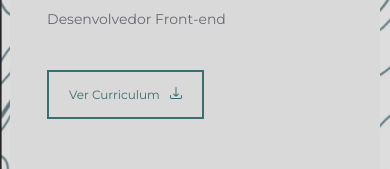
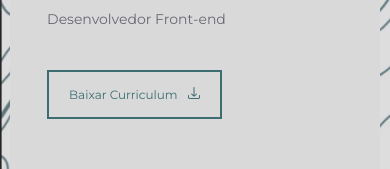
Before and after one commit to vinisooo/vinicius-lira-portfolio, a React (Create React App) app: page / in a window 390 px wide. Shown: the part 452-621 px from the top of the page. Built offline with nearby package versions, Linux system fonts and the light colour scheme; a web font is replaced by a local one.

Commit message:
fix: adjusts title responsivity

```diff
--- a/src/Styles/GlobalStyles.js
+++ b/src/Styles/GlobalStyles.js
@@ -31,6 +31,7 @@ export const GlobalStyles = createGlobalStyle`
         line-height: 1;
         font-family: 'Montserrat', sans-serif;
     }
+
 
     ol, ul {
         list-style: none;
--- a/src/components/Header/index.jsx
+++ b/src/components/Header/index.jsx
@@ -28,8 +28,8 @@ const Header = () => {
                         </div>
 
                         <p>Desenvolvedor Front-end</p>
-                        <LinkDefault href="https://drive.google.com/file/d/1XZ-HsKv159L_zSAen3YjD2B1mGZ3Xucw/view?usp=sharing">
-                            Ver Curriculum
+                        <LinkDefault href="https://drive.google.com/file/d/1x1EBWuns5XjEU6EsM8Ht6O5AjMwF6r_L/view?usp=sharing">
+                            Baixar Curriculum
                             <img src={downloadIcon} />
                         </LinkDefault>
 
--- a/src/components/Header/styled.js
+++ b/src/components/Header/styled.js
@@ -78,6 +78,12 @@ export const StyledHeader = styled.header `
             border-right: 5px solid ${props => props.theme.colorText1};
         }
 
+        @media (max-width: 330px) {
+            h1{
+                font-size: 26px;
+            }
+        }
+
         span{
             font-size: 16px;
             font-weight: 600;
--- a/src/components/MobMenu/styled.js
+++ b/src/components/MobMenu/styled.js
@@ -90,6 +90,7 @@ export const StyledMobMenu = styled.div`
             border: none;
             color: ${props => props.theme.colorText2};
             padding-right: 30px;
+            padding-bottom: 30px;
 
             img{
                 transition: 0.7s ease;
```
